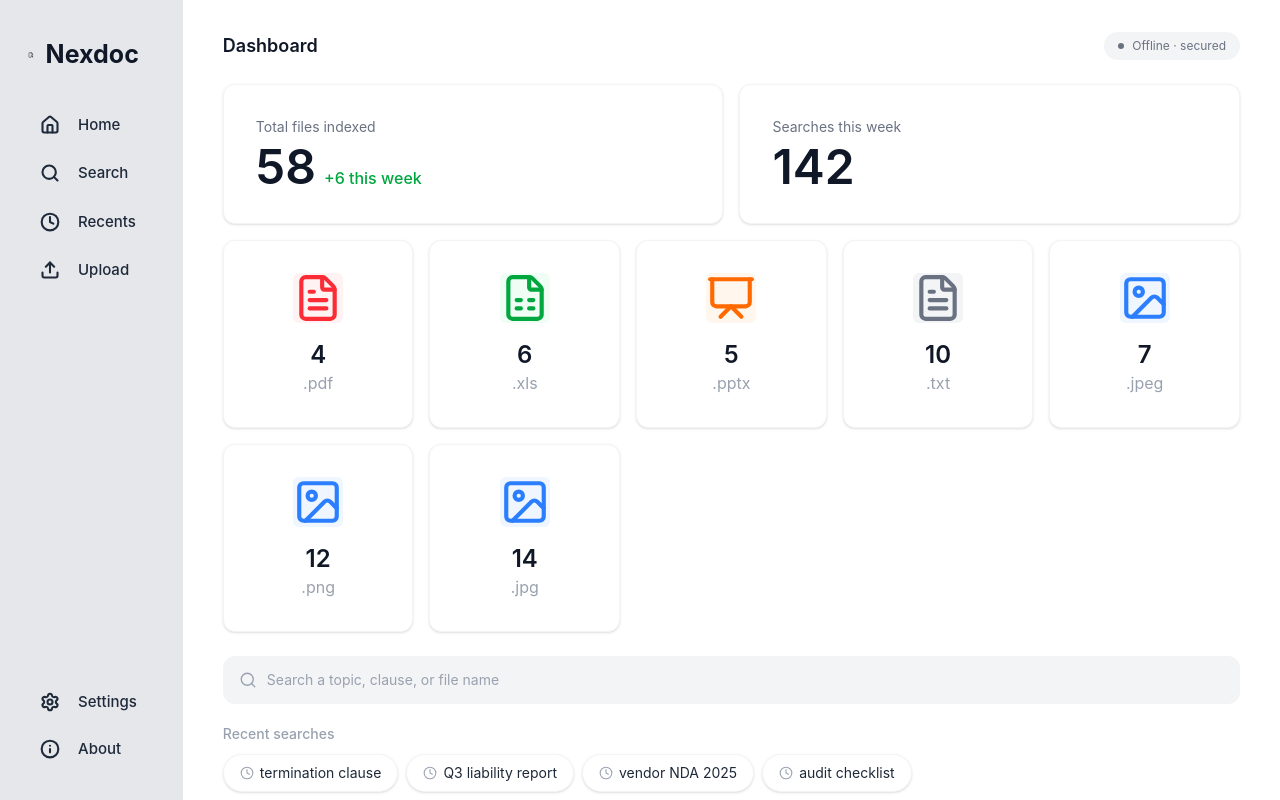
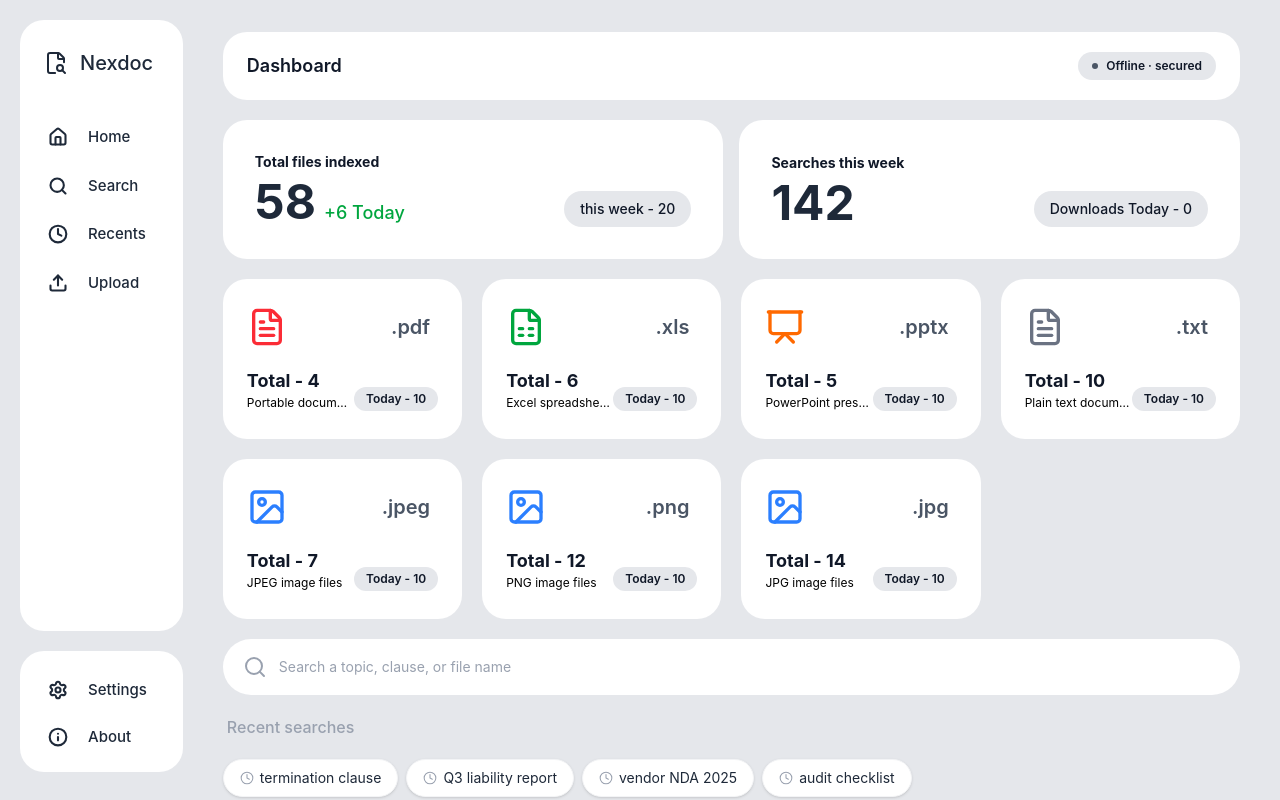
Before and after one commit to Masterravi2000/Nexdoc_Frontend, a React (Vite) app: page / in a window 1280 px wide. Built offline with nearby package versions, Linux system fonts and the light colour scheme; no server answers.

Commit message:
REFACTORED - dashboard design refactored and perfected

```diff
--- a/src/components/search_bars/TopSearchBar.tsx
+++ b/src/components/search_bars/TopSearchBar.tsx
@@ -55,7 +55,7 @@ export default function TopSearchBar({
   };
 
   return (
-    <div className="flex w-full items-center gap-3">
+    <div className="flex w-full items-center gap-4">
       <form
         onSubmit={handleSubmit}
         className="relative flex h-14 flex-1 items-center rounded-full bg-white pl-5 pr-4"
--- a/src/components/sidebars/LeftSideDefaultMenu.tsx
+++ b/src/components/sidebars/LeftSideDefaultMenu.tsx
@@ -58,8 +58,8 @@ function RowButton({
     <button
       type="button"
       onClick={onClick}
-      className={`flex w-full items-center gap-4.5 rounded-full px-3 py-2 text-left text-[15px] transition-colors
-        ${active ? "bg-white" : "hover:bg-gray-100"}`}
+      className={`flex w-full items-center gap-5 rounded-full px-3 py-2 text-left text-[15px] transition-colors
+        ${active ? "bg-gray-200" : "hover:bg-gray-100"}`}
     >
       {dotColor ? (
         <span
@@ -117,12 +117,12 @@ export default function LeftSideDefaultMenu({
   };
 
   return (
-    <div className="flex h-full w-full flex-col bg-gray-200 p-3 py-4 ">
-      <nav className="flex h-full w-full flex-col rounded-2xl p-4">
+    <div className="flex h-full w-full gap-5 flex-col bg-gray-200 pt-5 pl-5 pb-7">
+      <nav className="flex h-full w-full bg-white flex-col rounded-3xl p-4">
         {/* Header */}
-        <div className="mb-8 mr-4 mt-1 flex items-center gap-3 flex flex-row">
-          <FileSearchCornerIcon className="w-7 h-7 text-gray-900 font-[700]"/>
-          <h2 className="text-[25px] font-bold text-gray-900">Nexdoc</h2>
+        <div className="mb-8 mt-1 p-2 flex items-center gap-3 flex flex-row">
+          <FileSearchCornerIcon className="w-6 h-6 text-gray-800 font-[800]" />
+          <h2 className="text-[20px] font-[500] text-gray-800">Nexdoc</h2>
         </div>
 
         <div className="flex-1 overflow-y-auto">
@@ -139,7 +139,9 @@ export default function LeftSideDefaultMenu({
             ))}
           </div>
         </div>
+      </nav>
 
+      <nav className="flex w-full bg-white flex-col rounded-3xl p-4">
         <button
           type="button"
           onClick={() => onQuickAccessDrop()}
@@ -148,9 +150,9 @@ export default function LeftSideDefaultMenu({
             e.preventDefault();
             onQuickAccessDrop(e);
           }}
-          className="mt-6 flex w-full hover:border-gray-300"
+          className="mt-1 flex w-full hover:border-gray-300"
         >
-          <div className="flex flex-col gap-2">
+          <div className="flex w-full flex-col gap-2">
             {TAGS.map((tag) => (
               <RowButton
                 key={tag.id}
--- a/src/pages/Dashboard.tsx
+++ b/src/pages/Dashboard.tsx
@@ -6,7 +6,6 @@ import {
   FileSpreadsheet,
   Presentation,
   Image as ImageIcon,
-  Plus,
   Clock,
   type LucideProps,
 } from "lucide-react";
@@ -20,6 +19,7 @@ interface FileTypeStat {
   icon: IconType;
   iconColor: string;
   iconBg: string;
+  description: string;
 }
 
 const FILE_TYPE_STATS: FileTypeStat[] = [
@@ -30,6 +30,7 @@ const FILE_TYPE_STATS: FileTypeStat[] = [
     icon: FileText,
     iconColor: "text-red-500",
     iconBg: "bg-red-50",
+    description: "Portable document files",
   },
   {
     id: "xls",
@@ -38,6 +39,7 @@ const FILE_TYPE_STATS: FileTypeStat[] = [
     icon: FileSpreadsheet,
     iconColor: "text-green-600",
     iconBg: "bg-green-50",
+    description: "Excel spreadsheets",
   },
   {
     id: "pptx",
@@ -46,6 +48,7 @@ const FILE_TYPE_STATS: FileTypeStat[] = [
     icon: Presentation,
     iconColor: "text-orange-500",
     iconBg: "bg-orange-50",
+    description: "PowerPoint presentations",
   },
   {
     id: "txt",
@@ -54,6 +57,7 @@ const FILE_TYPE_STATS: FileTypeStat[] = [
     icon: FileText,
     iconColor: "text-gray-500",
     iconBg: "bg-gray-100",
+    description: "Plain text documents",
   },
   {
     id: "jpeg",
@@ -62,6 +66,7 @@ const FILE_TYPE_STATS: FileTypeStat[] = [
     icon: ImageIcon,
     iconColor: "text-blue-500",
     iconBg: "bg-blue-50",
+    description: "JPEG image files",
   },
   {
     id: "png",
@@ -70,6 +75,7 @@ const FILE_TYPE_STATS: FileTypeStat[] = [
     icon: ImageIcon,
     iconColor: "text-blue-500",
     iconBg: "bg-blue-50",
+    description: "PNG image files",
   },
   {
     id: "jpg",
@@ -78,6 +84,7 @@ const FILE_TYPE_STATS: FileTypeStat[] = [
     icon: ImageIcon,
     iconColor: "text-blue-500",
     iconBg: "bg-blue-50",
+    description: "JPG image files",
   },
 ];
 
@@ -105,92 +112,114 @@ export default function Dashboard({
   fileTypeStats = FILE_TYPE_STATS,
   recentSearches = RECENT_SEARCHES,
   onSelectRecentSearch = () => {},
-  onAddFiles = () => {},
 }: NexdocDashboardProps) {
-
-  const navigate = useNavigate()
+  const navigate = useNavigate();
 
   const onOpenSearch = () => {
-    navigate("/search")
-  }
+    navigate("/search");
+  };
 
   return (
-    <div className="h-full w-full min-w-[640px] overflow-y-auto bg-white px-6 py-6 md:px-10 md:py-8">
+    <div className="h-full flex flex-col gap-5 w-full bg-gray-200 min-w-[640px] overflow-y-auto px-6 py-6 md:px-10 md:py-8">
       {/* Top row: brand + status */}
-      <div className="mb-6 flex items-center justify-between">
+      <div className="flex bg-white p-5 px-6 rounded-3xl items-center justify-between">
         <span className="text-lg font-semibold text-gray-900">Dashboard</span>
-        <div className="flex items-center gap-2 rounded-full bg-gray-100 px-3.5 py-1.5">
-          <span className="h-1.5 w-1.5 rounded-full bg-gray-500" />
-          <span className="text-xs text-gray-500">
+        <div className="flex items-center gap-2 rounded-full bg-gray-200 px-3.5 py-1.5">
+          <span className="h-1.5 w-1.5 rounded-full bg-gray-600" />
+          <span className="text-xs font-semibold text-gray-900">
             Offline &middot; secured
           </span>
         </div>
       </div>
       {/* Stats row */}
-      <div className="mb-4 grid grid-cols-1 gap-4 sm:grid-cols-2">
-        <div className="rounded-xl border border-gray-100 bg-white p-8 shadow-sm sm:col-span-1">
-          <p className="mb-1.5 text-sm text-gray-500">Total files indexed</p>
+      <div className="grid grid-cols-1 gap-4 sm:grid-cols-2">
+        <div className="flex flex-row justify-between items-end rounded-3xl bg-white p-8">
+          <div className="sm:col-span-1">
+            <p className="mb-1.5 text-sm font-bold text-gray-900">
+              Total files indexed
+            </p>
             <div className="flex items-baseline gap-2">
-            <p className="text-2xl font-semibold text-gray-900 sm:text-5xl">
+              <p className="text-2xl font-bold text-gray-800 sm:text-5xl">
                 {totalFiles}
               </p>
-            <span className="text-md font-medium text-green-600">
-              +{filesAddedThisWeek} this week
+              <span className="text-lg font-medium text-green-600">
+                +{filesAddedThisWeek} Today
               </span>
             </div>
           </div>
-        <div className="rounded-xl border border-gray-100 bg-white p-8 shadow-sm">
-          <p className="mb-1.5 text-sm text-gray-500">Searches this week</p>
-          <p className="text-2xl font-semibold text-gray-900 sm:text-5xl">
+          <div className="rounded-full py-2 px-4 bg-gray-200 justify-center items-center">
+            <p className="text-gray-900 font-[500] text-sm">this week - 20</p>
+          </div>
+        </div>
+        <div className="flex flex-row rounded-3xl justify-between items-end bg-white p-8">
+          <div>
+            <p className="mb-1.5 text-sm font-bold text-gray-900">
+              Searches this week
+            </p>
+            <p className="text-2xl font-bold text-gray-800 sm:text-5xl">
               {searchesThisWeek}
             </p>
           </div>
+          <div className="rounded-full py-2 px-4 bg-gray-200 justify-center items-center">
+            <p className="text-gray-900 font-[500] text-sm">Downloads Today - 0</p>
+          </div>
+        </div>
       </div>
       {/* File type tiles */}
-      <div className="mb-6 grid grid-cols-2 gap-4 sm:grid-cols-5">
+      <div className="grid grid-cols-2 gap-5 sm:grid-cols-4">
         {fileTypeStats.map((item) => {
           const Icon = item.icon;
           return (
             <div
               key={item.id}
-              className="rounded-xl border py-8 border-gray-100 bg-white p-3 text-center shadow-sm"
+              className="rounded-3xl flex flex-col gap-5 p-6 py-7 bg-white text-center"
             >
-              <div
-                className={`mx-auto mb-4 flex h-[50px] w-[50px] items-center justify-center rounded-md ${item.iconBg}`}
-              >
+              <div className="flex flex-row items-center justify-between">
+                <div className={`w-[40px] h-[40px]${item.iconBg}`}>
                   <Icon
-                  className={`h-[50px] w-[50px] ${item.iconColor}`}
+                    className={`h-[40px] w-[40px] ${item.iconColor}`}
                     strokeWidth={2}
                   />
                 </div>
-              <p className="text-2xl font-semibold text-gray-900">
-                {item.count}
+                <p className="text-[20px] font-semibold text-gray-600 mr-2">
+                  {item.extension}
                 </p>
-              <p className="text-[16px] text-gray-400">{item.extension}</p>
+              </div>
+
+              <div className="flex flex-row justify-between items-end">
+                <div className="flex flex-col flex-1 min-w-0">
+                  <p className="text-lg text-left font-bold text-gray-900">
+                    Total - {item.count}
+                  </p>
+                  <p className="truncate text-xs text-left">
+                    {item.description}
+                  </p>
+                </div>
+                <div className="bg-gray-200 rounded-full h-3 p-3 flex justify-center items-center">
+                  <p className="text-gray-900 font-semibold text-[12px] font-[500]">
+                    Today - 10
+                  </p>
+                </div>
+              </div>
             </div>
           );
         })}
       </div>
 
-
       {/* Search bar (acts as a button to open the full search page) */}
       <button
         type="button"
         onClick={onOpenSearch}
-        className="relative mb-5 flex h-12 w-full items-center rounded-xl border-none bg-gray-100 pl-11 pr-4 text-left text-sm text-gray-400 hover:bg-gray-200"
+        className="p-4 gap-3 px-5 w-full items-center flex flex-row rounded-full bg-white hover:bg-gray-100"
       >
-        <Search
-          className="pointer-events-none absolute left-4 top-1/2 h-[18px] w-[18px] -translate-y-1/2 text-gray-400"
-          strokeWidth={1.8}
-        />
+        <Search className=" text-gray-400" strokeWidth={2} />
+        <p className="text-gray-400 font-[400] text-sm">
           Search a topic, clause, or file name
+        </p>
       </button>
 
-
       {/* Recent searches */}
-      <p className="mb-2.5 text-sm font-medium text-gray-400">
-        Recent searches
-      </p>
+      <p className="text-md pl-1 font-medium text-gray-400">Recent searches</p>
       <div className="flex flex-wrap gap-2">
         {recentSearches.map((search) => (
           <button
```
Also changed, not shown: src/pages/Upload.tsx (+5 -5 lines). Lines whose indentation alone changed are shown as unchanged.
